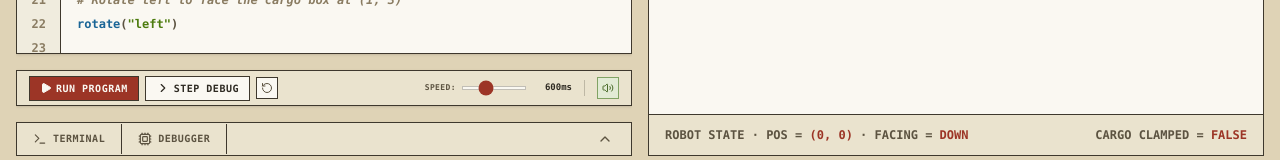
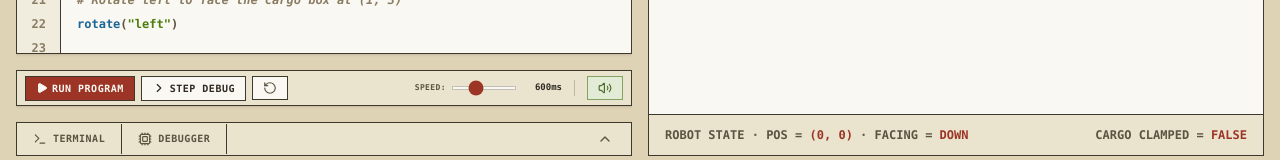
Before and after one commit to MohammadAboulEla/robot-code-game, a React (Vite) app: page / in a window 1280 px wide. Both pictures are taken after a click on the button 640 px from the left and 259 px from the top of the page. Shown: the part 628-788 px from the top of the page. Built offline with nearby package versions, Linux system fonts and the light colour scheme.

Commit message:
reset button visuals

```diff
--- a/src/components/ControlPanel.tsx
+++ b/src/components/ControlPanel.tsx
@@ -30,7 +30,7 @@ export const ControlPanel: React.FC<ControlPanelProps> = ({
   toggleSound
 }) => {
   return (
-    <div className="border border-[#3e382d] bg-[#eae3ce] shadow-sm flex items-center justify-between select-none font-mono px-3 py-1 shrink-0 h-9">
+    <div className="border border-[#3e382d] bg-[#eae3ce] shadow-sm flex items-center justify-between select-none font-mono px-2 py-1 shrink-0 h-9">
       {/* Left side: execution controls */}
       <div className="flex items-center gap-1.5">
         {!isPlaying ? (
@@ -62,10 +62,10 @@ export const ControlPanel: React.FC<ControlPanelProps> = ({
 
         <button
           onClick={resetSimulation}
-          className="p-1 bg-[#faf8f2] hover:bg-[#eae3ce] text-[#5c5341] border border-[#3e382d] cursor-pointer flex items-center justify-center transition-colors"
+          className="py-1 px-2.5 bg-[#faf8f2] hover:bg-[#eae3ce] text-[#5c5341] border border-[#3e382d] cursor-pointer flex items-center justify-center transition-colors"
           title="Reset Simulation"
         >
-          <RotateCcw className="w-3 h-3" />
+          <RotateCcw className="w-3.5 h-3.5" />
         </button>
       </div>
 
@@ -92,14 +92,14 @@ export const ControlPanel: React.FC<ControlPanelProps> = ({
         {/* Audio Toggle */}
         <button
           onClick={toggleSound}
-          className={`p-1 border transition-colors cursor-pointer flex items-center justify-center ${
+          className={`py-1 px-2.5 border transition-colors cursor-pointer flex items-center justify-center ${
             soundEnabled
               ? 'bg-[#e2ebd5] border-[#81a364] text-[#4a6b2a] hover:bg-[#d6e2c6]'
               : 'bg-[#faf8f2] border-[#3e382d] text-[#8a7c62] hover:bg-[#eae3ce]'
           }`}
           title={soundEnabled ? "Mute" : "Unmute"}
         >
-          {soundEnabled ? <Volume2 className="w-3 h-3" /> : <VolumeX className="w-3 h-3" />}
+          {soundEnabled ? <Volume2 className="w-3.5 h-3.5" /> : <VolumeX className="w-3.5 h-3.5" />}
         </button>
       </div>
     </div>
```
